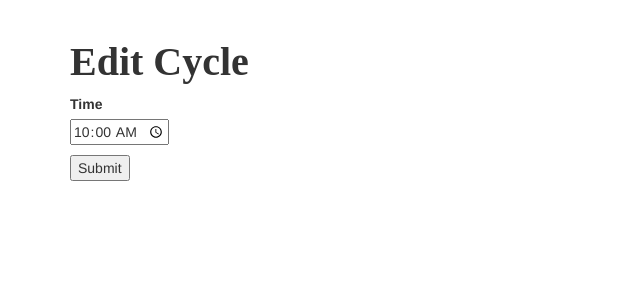
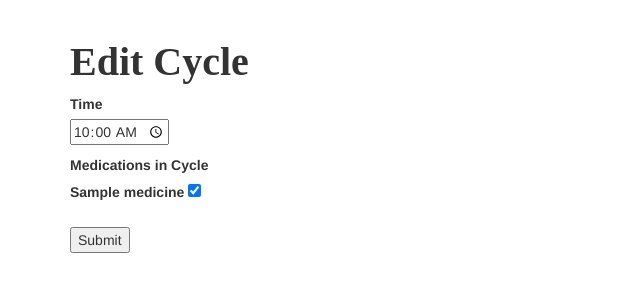
Before and after one commit to AndySok/google-mentorship, a Flask app: page /cycle/1 in a window 1280 px wide. Shown: the part 52-352 px from the top of the page, without its empty margins (0-640 px from the left). Run offline with Flask 2, Linux system fonts and the light colour scheme; a user stored in the database is signed in; tables that the repository leaves empty hold one stand-in row (values such as "Sample post"); some libraries are stand-ins or nearby versions.

Commit message:
edit cycles

```diff
--- a/app/__init__.py
+++ b/app/__init__.py
@@ -17,6 +17,8 @@ convention = {
 
 app = Flask(__name__)
 app.config.from_object(Config)
+app.debug = True
+
 bootstrap = Bootstrap(app)
 metadata = MetaData(naming_convention=convention)
 db = SQLAlchemy(app, metadata=metadata)
--- a/app/forms.py
+++ b/app/forms.py
@@ -82,4 +82,5 @@ class EmptyForm(FlaskForm):
 
 class CycleTimeForm(FlaskForm):
     time = TimeField('Time', validators=[DataRequired()])#format='%H:%M:%S', validators=[DataRequired()])
+    medications = SelectMultipleField('Medications in Cycle', coerce=int, option_widget=CheckboxInput(), widget=ListWidget())
     submit = SubmitField('Submit')
--- a/app/routes.py
+++ b/app/routes.py
@@ -265,14 +265,23 @@ def cycle(cycle_id):
             flash('You are not authenticated to edit this cycle!')
             return redirect(url_for('medication'))
         form = CycleTimeForm()
+        form.medications.choices = [(medication.id, medication.name) for medication in current_user.medicines]
+
+        print(form.medications.choices)
 
         if form.validate_on_submit():
             cycle.time = form.time.data
+
+            medications = Medicine.query.filter(Medicine.id.in_(form.medications.data)).all()
+            medication.cycles = cycles
+
+
             db.session.commit()
             flash('Your changes have been saved.')
             return redirect(url_for('medication'))
         elif request.method == 'GET':
             form.time.data = cycle.time
+            form.medications.data = [medication.id for medication in cycle.medicines]
 
         return render_template('edit_cycle.html', title='Edit Cycle', form=form)
     else:
--- a/app/templates/edit_cycle.html
+++ b/app/templates/edit_cycle.html
@@ -11,6 +11,13 @@
             <span style="color: red;">[{{ error }}]</span>
             {% endfor %}
         </p>
+        <div>
+            {{ form.medications.label }}<br>
+            {{ form.medications(multiple=True) }}<br>
+            {% for error in form.medications.errors %}
+            <span style="color: red;">[{{ error }}]</span>
+            {% endfor %}
+        </div>
         <p>{{ form.submit() }}</p>
     </form>
 {% endblock %}
```
Also changed, not shown: app/app.db, 1 other file.
